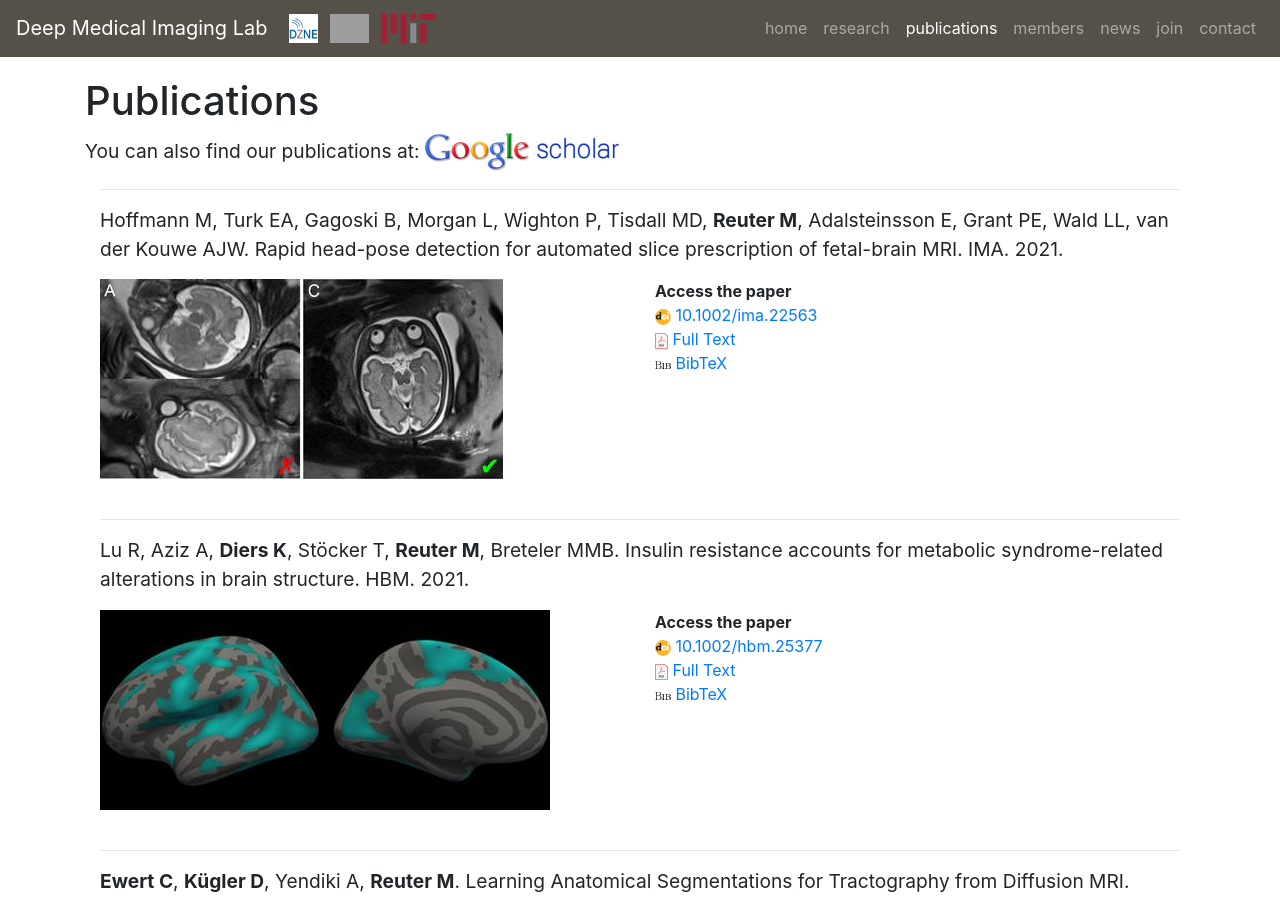
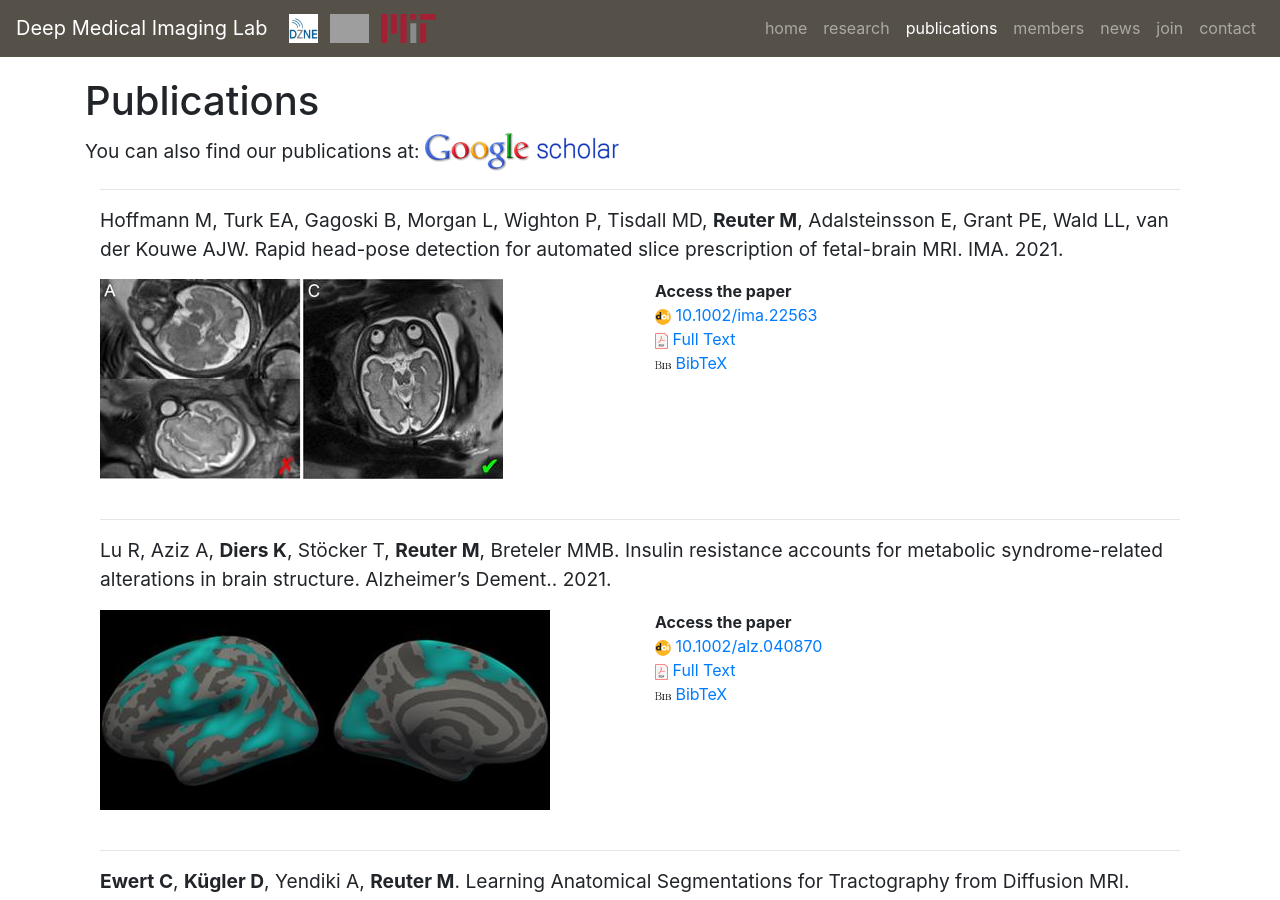
Before and after one commit to Deep-MI/Deep-MI.github.io, a Jekyll site: the page built from publications/index.html, in a window 1280 px wide and 900 px high. Built offline with Jekyll 4.4.1, drawn with Linux system fonts in a browser that asks for light colours; nearby versions of some CDN libraries; comment, search, counter and statistics services are not loaded; grey boxes are pictures that could not be loaded.

Commit message:
update lu paper

```diff
--- a/_data/publications.yml
+++ b/_data/publications.yml
@@ -44,12 +44,12 @@
 - id: 'lu_2021'
   authors: 'Lu R, Aziz A, **Diers K**, Stöcker T, **Reuter M**, Breteler MMB'
   title: 'Insulin resistance accounts for metabolic syndrome-related alterations in brain structure'
-  journal: 'HBM'
+  journal: 'Alzheimer''s Dement.'
   type: 'journal'
   year: 2021
   image: '/static/pub/lu_2021.jpg'
-  doi: 10.1002/hbm.25377
-  # pdf: '/static/pub/lu_2021.pdf'
+  doi: 10.1002/alz.040870
+  pdf: 'https://alz-journals.onlinelibrary.wiley.com/doi/epdf/10.1002/alz.040870'
   bibtex: '/static/pub/lu_2021.bib'
 
 - id: 'ewert_2020'
```
